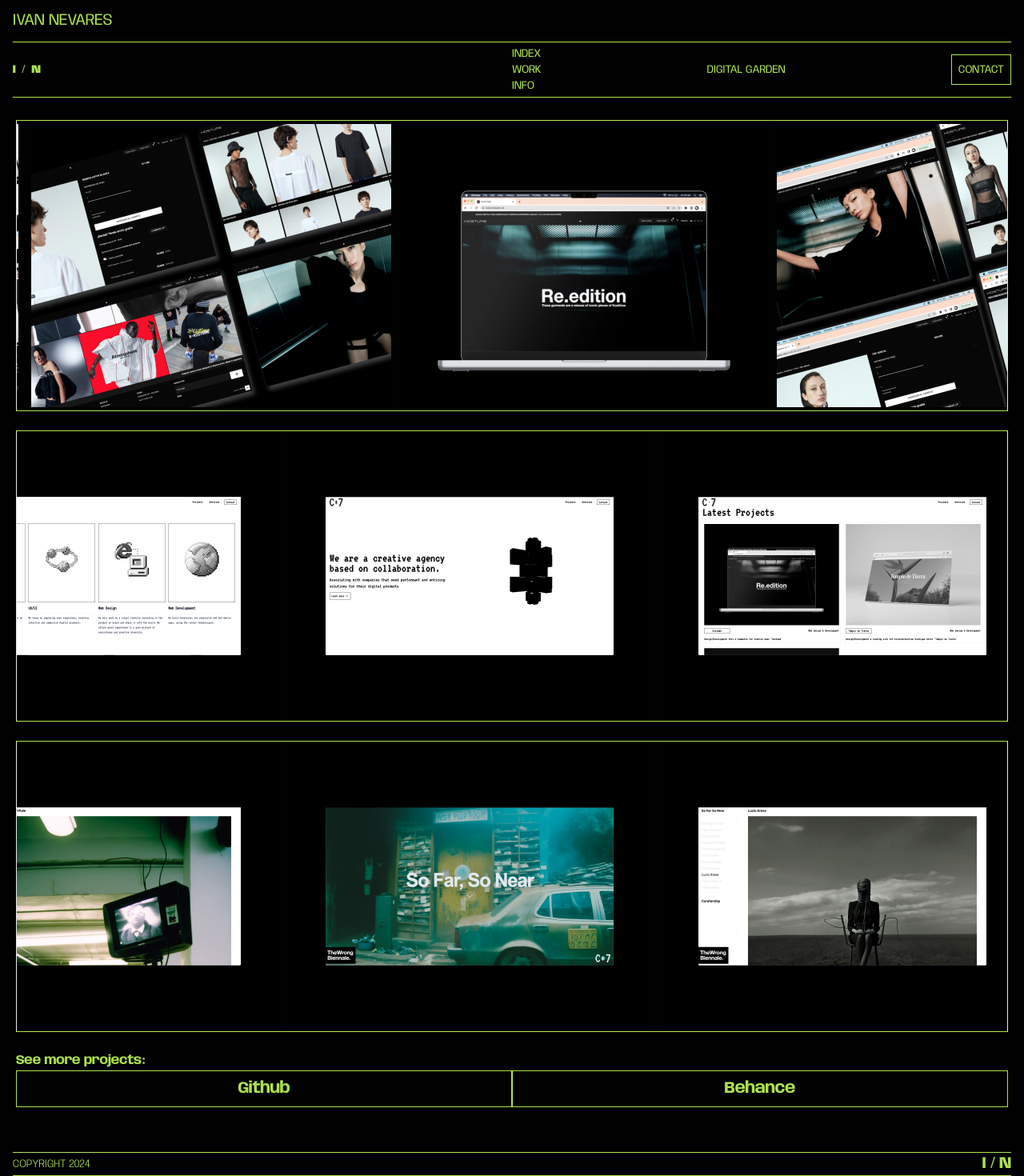
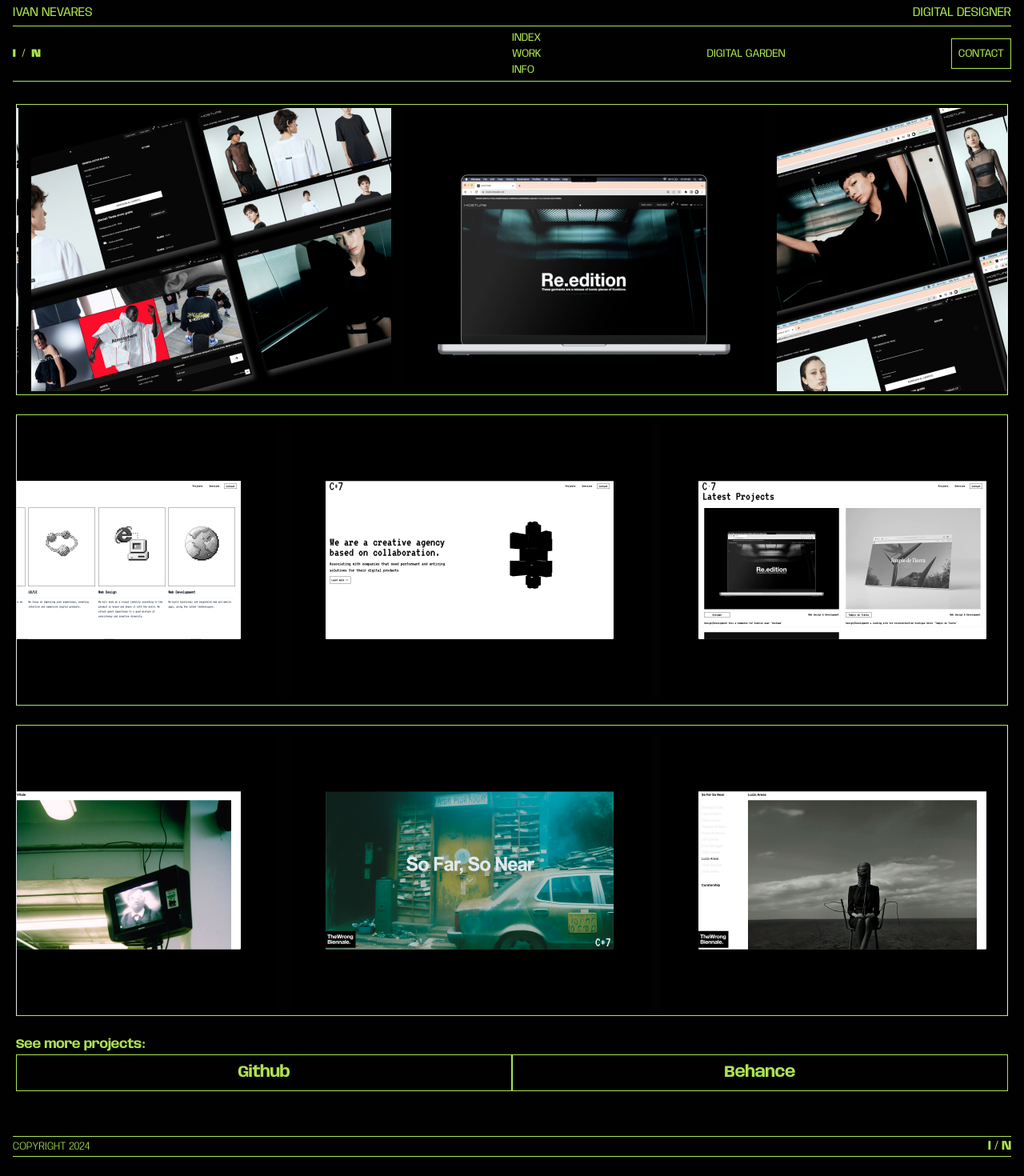
Before and after one commit to i9-9/portfolio-2, a Next.js app: page / in a window 1280 px wide. Shown: the top 1470 px of the page at 80% size. Built offline with nearby package versions, Linux system fonts and the light colour scheme.

Commit message:
digital designer

```diff
--- a/app/page.tsx
+++ b/app/page.tsx
@@ -2,7 +2,6 @@
 
 import Work from '../components/Work'
 import NavbarHome from '../components/NavbarHome'
-import Image from 'next/image'
 import Link from 'next/link'
 import { motion } from "framer-motion"
 
@@ -14,12 +13,13 @@ export default function Home() {
 
   return (
     <div className='mx-auto px-4 '>
+      <div className='items-center justify-between flex'>
         <div>
           <Link href='/'>
             <motion.h1
-            className='title text-xl pt-4 md:p-3 text-verde uppercase pl-1 md:pl-0 '
-            initial={{ opacity: 0,}}
-            animate={{ opacity: 1}}
+              className='title pt-4 md:p-1 text-verde uppercase pl-1 md:pl-0 '
+              initial={{ opacity: 0, }}
+              animate={{ opacity: 1 }}
               transition={{ delay: 0.2 }}>
               {text.split("").map((letter, index) => (
                 <motion.span
@@ -33,6 +33,12 @@ export default function Home() {
               ))}
             </motion.h1>
           </Link>
+        </div>
+        <div className='hidden md:flex'>
+          <Link href='/info'>
+            <h2 className='text-verde'>DIGITAL DESIGNER</h2>
+          </Link>
+        </div>
       </div>
       <NavbarHome />
       {/* <div className='grid md:grid-cols-2 mb-48 md:mb-0 md:mt-[25rem] '>
--- a/components/Footer.tsx
+++ b/components/Footer.tsx
@@ -7,7 +7,7 @@ const Footer = () => {
       <div className='mx-auto text-center flex items-center justify-between border-t-[1px] border-b-[1px] border-solid border-verde '>
         <h5 className='text-verde font-light text-sm'>COPYRIGHT {new Date().getFullYear() }</h5>
         <Link href='/'>
-          <h6 className='font-bold text-verde text-xl'>I / N</h6>
+          <h6 className='font-bold text-verde text-md'>I / N</h6>
         </Link>
       </div>
     </footer>
```
Lines whose indentation alone changed are shown as unchanged.
